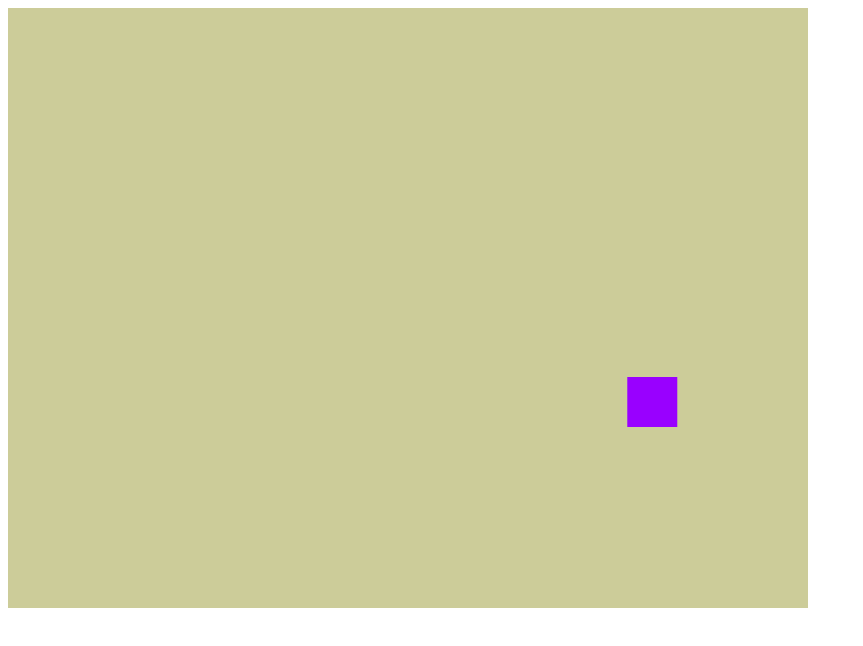
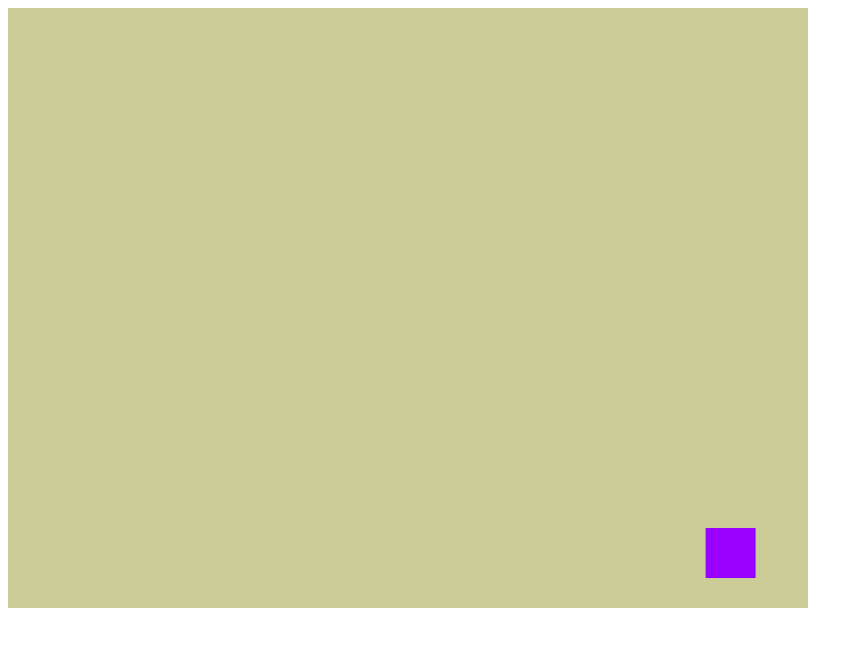
Before and after one commit to mimshwright/jsGameDemo, a plain HTML site: page 01-physics.html in a window 1280 px wide. Shown: the whole page, without its empty margins (0-863 px from the left). Drawn offline with Linux system fonts and the light colour scheme.

Commit message:
Added random starting point to physics demo

```diff
--- a/01-physics.html
+++ b/01-physics.html
@@ -6,10 +6,10 @@
 
         <script type="text/javascript" charset="utf-8">
             var previousTime = 0,
-                INTERVAL = 30,
+                INTERVAL = 15,
                 W = 800,
                 H = 600,
-                GRAVITY = 1.0,
+                GRAVITY = 1.5,
                 BOUNCY = 0.80,
                 avatar;
 
@@ -100,11 +100,11 @@
 
             function Avatar () {
                 // position
-                this.x = 0;
-                this.y = 0;
+                this.x = 300;
+                this.y = 100;
 
-                this.vx = 5;
-                this.vy = 0;
+                this.vx = Math.random() * 10 - 5; // random between -5 and 5
+                this.vy = -10;
 
                 this.size = 50;
 
```
